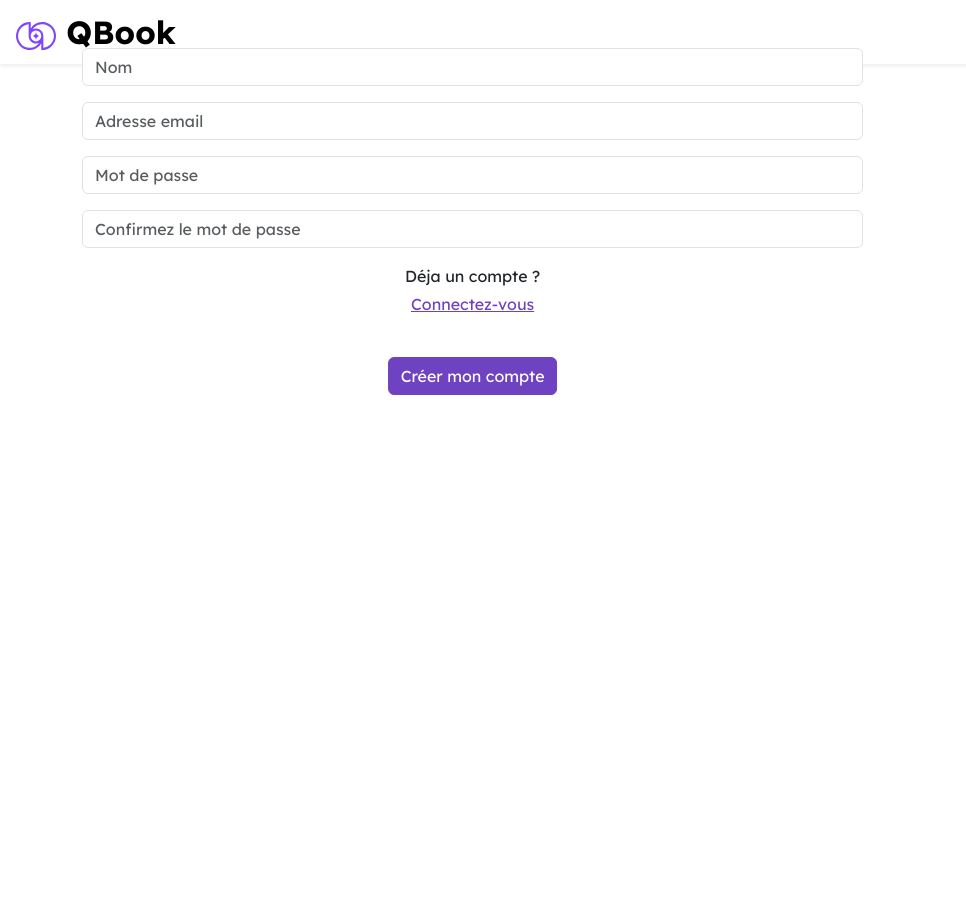
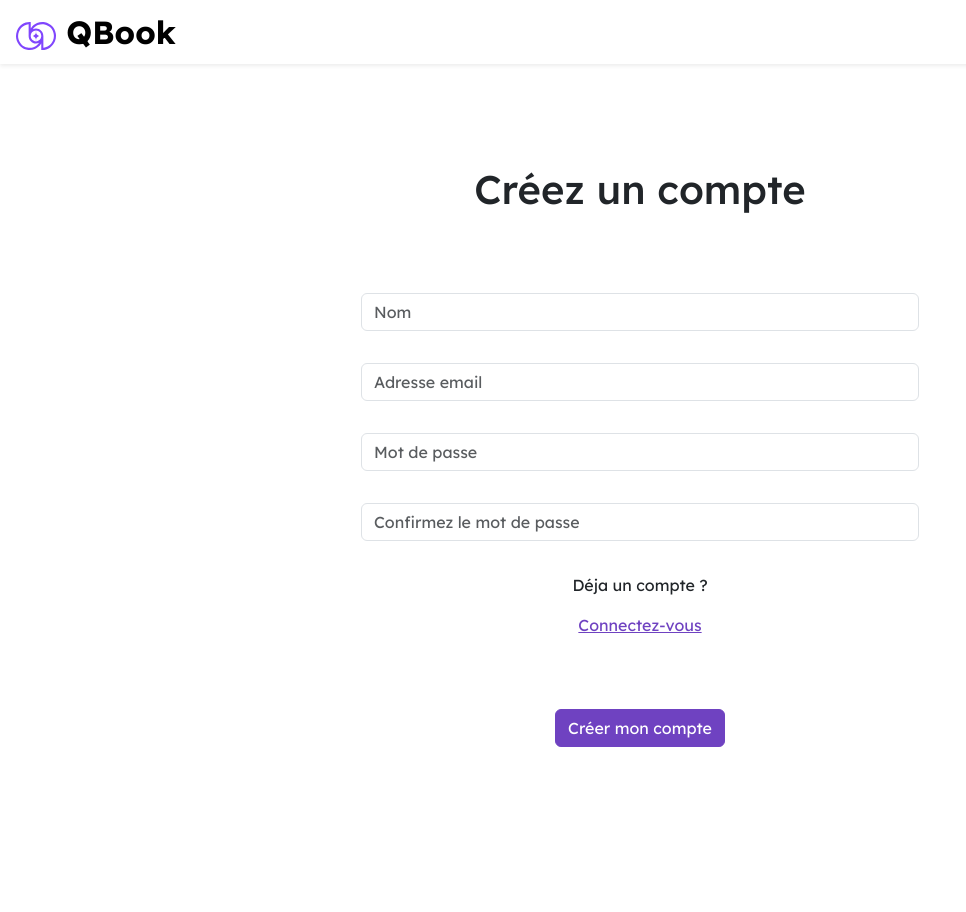
Before and after one commit to quentin-mace/qbook, a PHP site: template views/templates/signin.php in a window 1280 px wide. Shown: the whole page, without its empty margins (0-966 px from the left). After the commit the page ends 747 px from the top, so only its background shows below. Run offline with PHP 8.4, Linux system fonts and the light colour scheme; the template is opened without the code that fills it, so the values that code supplies are empty.

Commit message:
Fix : Front login and signin

```diff
--- a/views/templates/signin.php
+++ b/views/templates/signin.php
@@ -1,4 +1,4 @@
-<section class="position-relative position-relative" style="top: -10em; width: 70%" xmlns="http://www.w3.org/1999/html">
+<section class="d-flex align-items-center justify-content-center vh-100 flex-column" xmlns="http://www.w3.org/1999/html">
     <?php if(isset($errorMessage)): ?>
         <div class="alert alert-danger" role="alert">
             <?= $errorMessage ?>
@@ -6,26 +6,26 @@
     <?php endif; ?>
 
     <h1 class="my-5 text-center">Créez un compte</h1>
-    <form class="my-3" action="index.php?action=confirmSignin" method="post">
-        <div class="my-3">
+    <form class="my-3 d-flex flex-column align-items-center justify-content-center w-100" action="index.php?action=confirmSignin" method="post">
+        <div class="my-3 w-50">
             <label for="name" hidden="hidden">Nom</label>
             <input type="text" class="form-control" id="name" aria-describedby="nameHelp" placeholder="Nom" name="name" required>
         </div>
-        <div class="my-3">
+        <div class="my-3 w-50">
             <label for="email" hidden="hidden">E-mail</label>
             <input type="email" class="form-control" id="email" aria-describedby="emailHelp" placeholder="Adresse email" name="email" required>
         </div>
-        <div class="my-3">
+        <div class="my-3 w-50">
             <label for="password" hidden="hidden">Mot de passe</label>
             <input type="password" class="form-control" id="password" aria-describedby="passwordHelp" placeholder="Mot de passe" name="password" required>
         </div>
-        <div class="my-3">
+        <div class="my-3 w-50">
             <label for="confirmPassword" hidden="hidden">Mot de passe</label>
             <input type="password" class="form-control" id="confirmPassword" aria-describedby="confirmPasswordHelp" placeholder="Confirmez le mot de passe" name="confirmPassword" required>
         </div>
         <p class="my-3 text-center">Déja un compte ?</p>
-        <a href="index.php?action=login" class="position-absolute start-50 translate-middle">Connectez-vous</a>
+        <a href="index.php?action=login" class="text-center">Connectez-vous</a>
         <br>
-        <button class="btn btn-primary my-5 position-absolute start-50 translate-middle">Créer mon compte</button>
+        <button class="btn btn-primary my-5">Créer mon compte</button>
     </form>
 </section>
```
Also changed, not shown: views/templates/login.php (+4 -6 lines).
